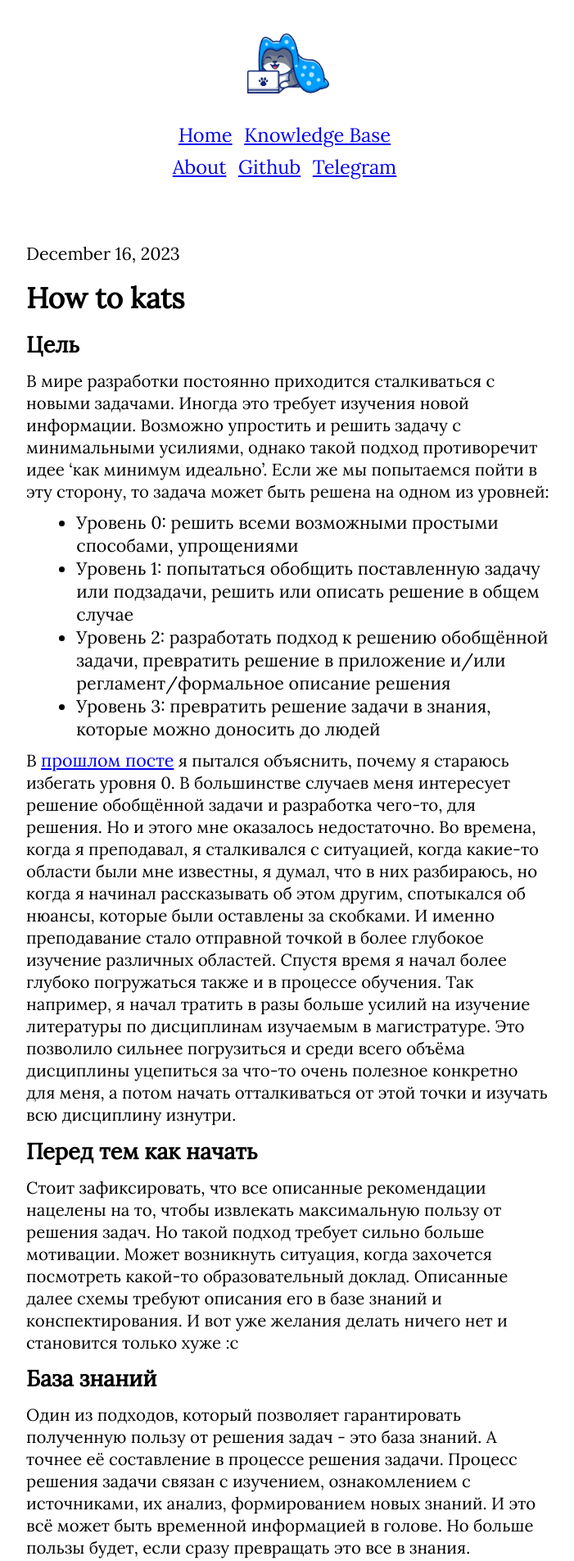
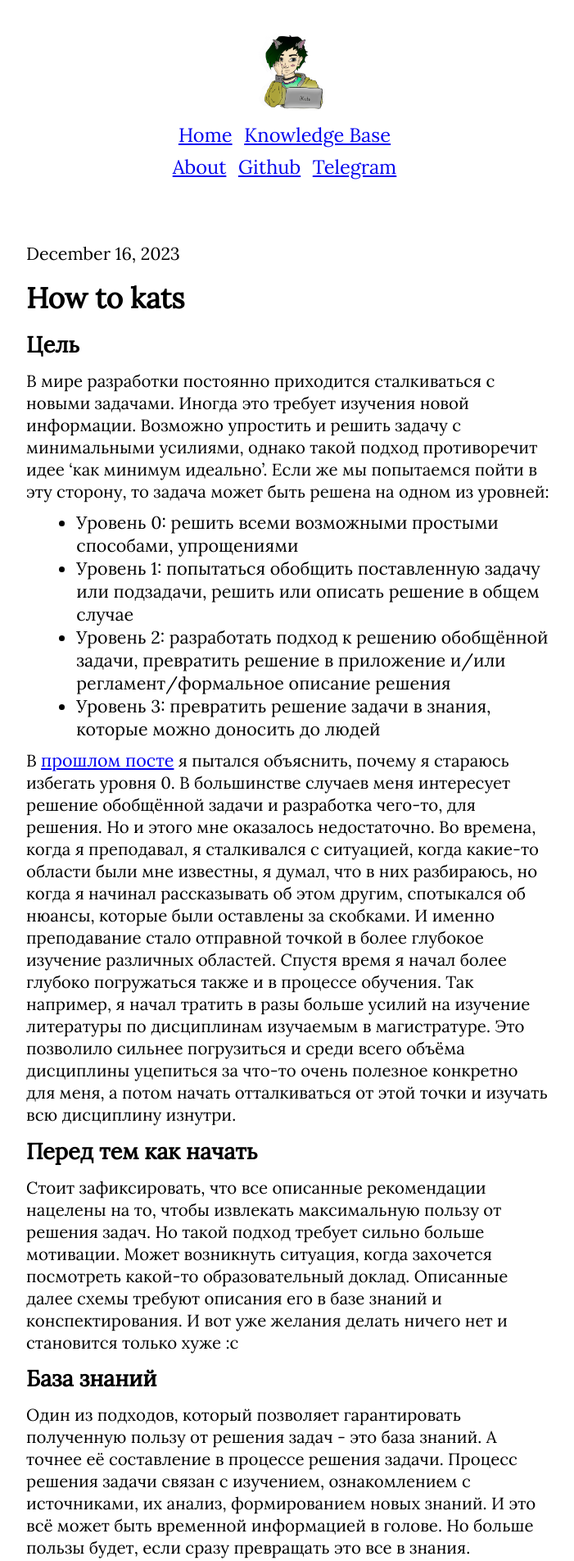
Before and after one commit to FrediKats/FrediTalks, a Jekyll site: the page built from _posts/2023/2023-12-16-How-to-kats.md, in a window 1280 px wide. Shown: the top 1904 px of the page at 82% size, without its empty margins (288-989 px from the left). Built offline with Jekyll 4.4.1, drawn with Linux system fonts in a browser that asks for light colours; comment, search, counter and statistics services are not loaded.

Commit message:
Change site logo

```diff
--- a/_layouts/default.html
+++ b/_layouts/default.html
@@ -17,7 +17,7 @@ layout: compress
     <section>
       <header>
         <a href="{{site.baseurl}}/about.html">
-          <img src="{{site.baseurl}}/images/Kysect.png" class="photo" alt="Kysect-logo" itemprop="image"/>
+          <img src="{{site.baseurl}}/images/Main-page-logo.png" class="photo" alt="Logo" itemprop="image"/>
         </a>
         <nav>
           <ul>
--- a/_layouts/post.html
+++ b/_layouts/post.html
@@ -4,7 +4,7 @@ layout: default
 
 <article itemscope="" itemtype="http://schema.org/BlogPosting">
   <div itemprop="image" itemscope="" itemtype="http://schema.org/ImageObject">
-    <meta itemprop="url" content="{{ site.url }}/images/Kysect.png"/>
+    <meta itemprop="url" content="{{ site.url }}/images/Main-page-logo.png"/>
     <meta itemprop="height" content="250"/>
     <meta itemprop="width" content="250"/>
   </div>
@@ -15,7 +15,7 @@ layout: default
   <div itemscope="" itemprop="publisher" itemtype="http://schema.org/Organization">
     <meta itemprop="name" content="Fredi Talks"/>
     <div itemprop="logo" itemscope="" itemtype="http://schema.org/ImageObject">
-      <meta itemprop="url" content="{{ site.url }}/images/Kysect.png"/>
+      <meta itemprop="url" content="{{ site.url }}/images/Main-page-logo.png"/>
       <meta itemprop="height" content="250"/>
       <meta itemprop="width" content="250"/>
     </div>
```
Also changed, not shown: images/Kysect.png (deleted), images/Main-page-logo.png (added).
